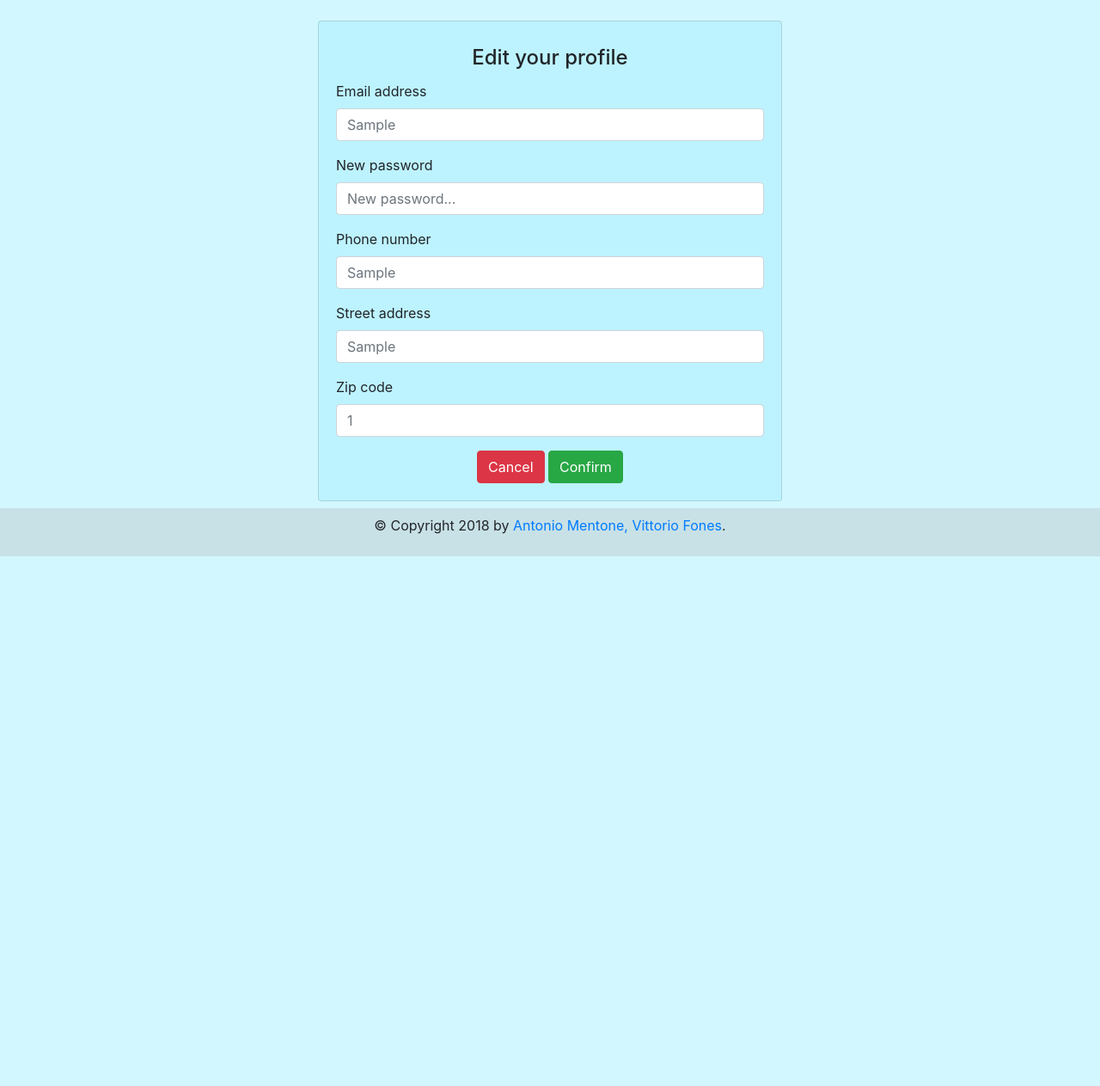
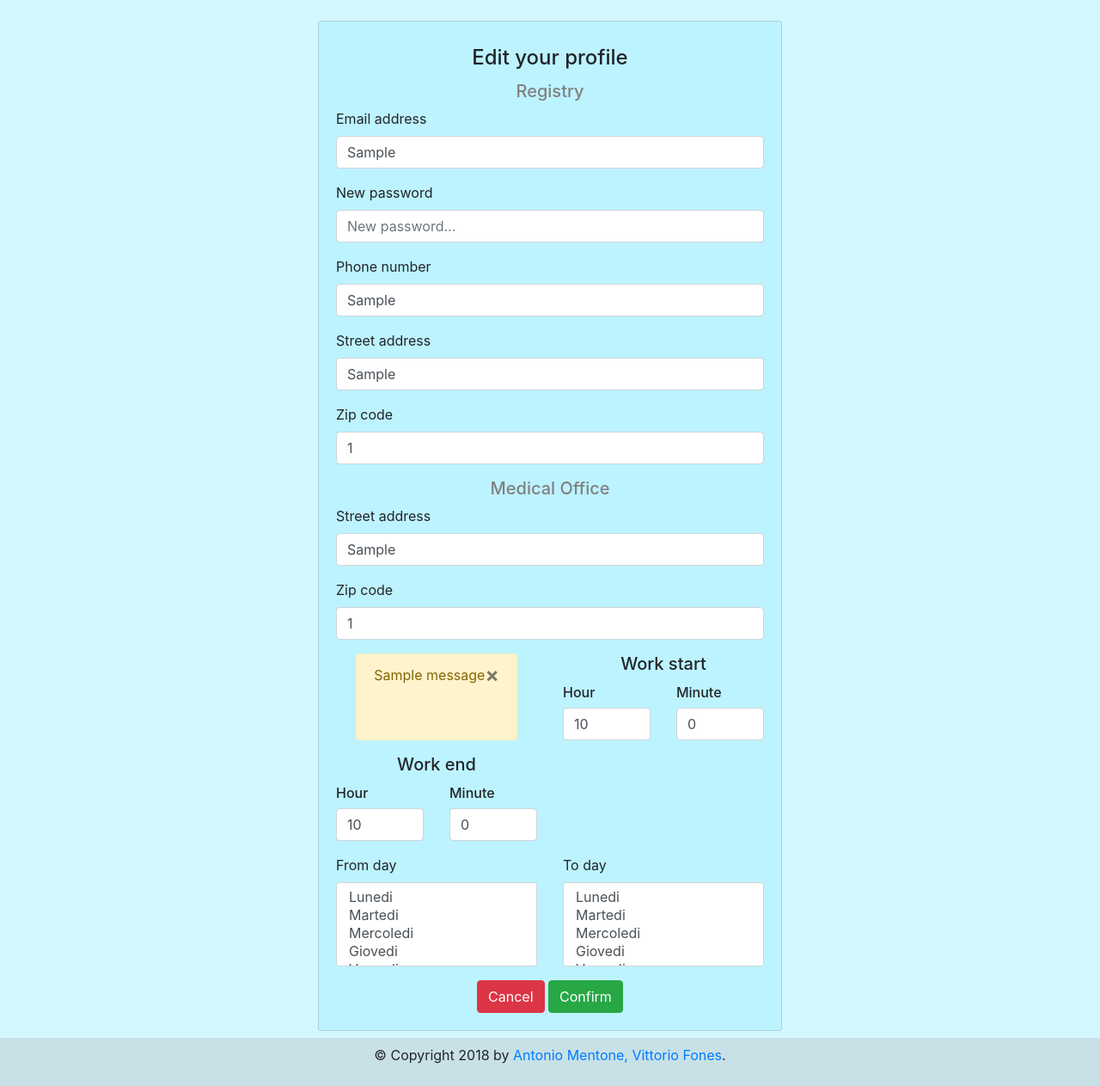
Before and after one commit to itzatom/HealthSystem, a Flask app: a page that uses hs/flask/flaskr/templates/edit.html in a window 1280 px wide. Shown: the part 56-1319 px from the top of the page at 86% size. Before the commit the page ends 703 px from the top, so only its background shows below. Run offline with Flask 2, Linux system fonts and the light colour scheme; a user stored in the database is signed in; tables that the repository leaves empty hold one stand-in row (values such as "Sample post"); one stand-in notice (Sample message) is shown; parts of the project's set-up code (start-up, migrations or seed data) failed here and were passed over; some libraries are stand-ins or nearby versions.

Commit message:
edit doctor profile fixed

```diff
--- a/hs/flask/flaskr/templates/edit.html
+++ b/hs/flask/flaskr/templates/edit.html
@@ -12,11 +12,11 @@
           <div class="card mt-4" style="background-color: rgba(0, 209, 255, 0.1);">
             <div class="card-body">
               <h4 class="card-title text-center mt-2">Edit your profile</h4>
-              <form role="form" action={{ url_for('edit_profile', username = m_username) }} method="post">
-
+              <form role="form" action={{ url_for('edit_profile', username = user.persona.username) }} method="post">
+                <h5 class="text-center" style="color: grey;">Registry</h5>
                 <div class="form-group">
                   <label for="email-form">Email address</label>
-                  <input type="email" name="form-email" class="form-control" id="email-form" placeholder={{ user.email.indirizzo }}>
+                  <input type="email" name="form-email" class="form-control" id="email-form" value={{ user.persona.email.indirizzo }}>
                 </div>
                 <div class="form-group">
                   <label for="pass-form">New password</label>
@@ -24,15 +24,15 @@
                 </div>
                 <div class="form-group">
                   <label for="phonenumb-form">Phone number</label>
-                  <input type="text" name="form-phonenumb" class="form-control" id="phonenumb-form" placeholder={{ user.telefono.numero }}>
+                  <input type="text" name="form-phonenumb" class="form-control" id="phonenumb-form" value={{ user.persona.telefono.numero }}>
                 </div>
                 <div class="form-group">
                   <label for="streetaddr-form">Street address</label>
-                  <input type="text" name="form-street-addr" class="form-control" id="streetaddr-form" placeholder={{ user.indirizzo.strada }}>
+                  <input type="text" name="form-street-addr" class="form-control" id="streetaddr-form"  value="{{ user.persona.indirizzo.strada }}">
                 </div>
                 <div class="form-group">
                   <label for="zipcode-form">Zip code</label>
-                  <input type="number" name="form-zip-code" class="form-control" id="zipcode-form" placeholder={{ user.indirizzo.cap }}>
+                  <input type="number" name="form-zip-code" class="form-control" id="zipcode-form" value={{ user.persona.indirizzo.cap }}>
                 </div>
                 {% block form %}{% endblock %}
               </form>
@@ -41,4 +41,5 @@
       </div>
     </div>
   </div>
+
 {% endblock %}
--- a/hs/flask/flaskr/templates/homepage/doctor.html
+++ b/hs/flask/flaskr/templates/homepage/doctor.html
@@ -21,7 +21,7 @@
               <p class="card-text"><strong>Home address:</strong> {{ doctor.persona.indirizzo.strada}} , {{ doctor.persona.indirizzo.cap}}</p>
               <h6 class="card-subtitle mb-2 text-muted">Medical office</h6>
               <p class="card-text"><strong>Office addess:</strong> {{ doctor.stud_leg.indirizzo.strada}} , {{ doctor.stud_leg.indirizzo.cap}}</p>
-              <p class="card-text"><strong>Work start:</strong> {{ doctor.stud_leg.orario_inizio }} <strong> - Work end:</strong> {{ doctor.stud_leg.orario_fine}}</p>
+              <p class="card-text"><strong>Work start:</strong> {{ doctor.stud_leg.orario_inizio.hour }}:{{ doctor.stud_leg.orario_inizio.minute }} <strong> - Work end:</strong> {{ doctor.stud_leg.orario_fine.hour}}:{{ doctor.stud_leg.orario_fine.minute}}</p>
               <p class="card-text"><strong>From:</strong> {{ doctor.stud_leg.da_giorno | capitalize}} <strong>- To:</strong> {{ doctor.stud_leg.a_giorno | capitalize}}</p>
               <a class="btn btn-primary mt-1" href={{ url_for('edit_profile', username = doctor.persona.username) }} method='GET'>Edit your profile</a>
               <a href={{ url_for('add_patient', m_username = doctor.persona.username) }} method='GET' class="btn btn-success mt-1">Add a patient</a>
--- a/hs/flask/flaskr/templates/homepage/edit_doctor.html
+++ b/hs/flask/flaskr/templates/homepage/edit_doctor.html
@@ -6,9 +6,83 @@
 {% block content %}
   {{ super() }}
 {%endblock%}
+
 {%block form%}
+    <h5 class="text-center" style="color: grey;">Medical Office</h5>
+    <div class="form-group">
+      <label for="waddr-form">Street address</label>
+      <input type="text" name="form-waddr" class="form-control" id="waddr-form" value="{{ user.stud_leg.indirizzo.strada }}">
+    </div>
+    <div class="form-group">
+      <label for="wzipcode-form">Zip code</label>
+      <input type="number" name="form-wzip-code" class="form-control" id="wzipcode-form" value={{ user.stud_leg.indirizzo.cap }}>
+    </div>
+
+    <div class="row">
+      {% for message in get_flashed_messages() %}
+      <div class="alert alert-warning mx-auto">
+        <button type="button" class="close" data-dismiss="alert">
+          &times;</button>
+        {{ message }}
+      </div>
+      {% endfor %}
+      <div class="form-group col-md-6">
+        <h5 for="time-form" class="text-center">Work start</h5>
+        <div class="row">
+          <div class=" col-md-6">
+            <h6 class="mt-1">Hour</h6>
+            <input type="number" name="form-wstart-h" class="form-control" id="time-form" value={{ user.stud_leg.orario_inizio.hour }} placeholder="Hour">
+          </div>
+          <div class="col-md-6">
+            <h6 class="mt-1">Minute</h6>
+            <input type="number" name="form-wstart-m" class="form-control" id="time-form" value={{ user.stud_leg.orario_inizio.minute }} placeholder="Minute">
+          </div>
+        </div>
+      </div>
+
+      <div class="form-group col-md-6">
+        <h5 for="wend-form" class="text-center">Work end</h5>
+        <div class="row">
+          <div class=" col-md-6">
+            <h6 class="mt-1">Hour</h6>
+            <input type="number" name="form-wend-h" class="form-control" id="time-form" value={{ user.stud_leg.orario_fine.hour }}>
+          </div>
+          <div class="col-md-6">
+            <h6 class="mt-1">Minute</h6>
+            <input type="number" name="form-wend-m" class="form-control" id="time-form" value={{ user.stud_leg.orario_fine.minute }}>
+          </div>
+        </div>
+      </div>
+    </div>
+
+    <div class="row">
+      <div class="form-group col-md-6">
+        <label for="fday-form">From day</label>
+        <select name="form-fday" multiple class="form-control" id="fday-form">
+          <option "{%if 'lunedi' == user.stud_leg.da_giorno  %} selected {%endif%}">Lunedi</option>
+          <option "{%if 'martedi' == user.stud_leg.da_giorno %} selected {%endif%}">Martedi</option>
+          <option "{%if 'mercoledi' == user.stud_leg.da_giorno  %} selected {%endif%}">Mercoledi</option>
+          <option "{%if 'giovedi' == user.stud_leg.da_giorno  %} selected {%endif%}">Giovedi</option>
+          <option "{%if 'venerdi' == user.stud_leg.da_giorno  %} selected {%endif%}">Venerdi</option>
+        </select>
+      </div>
+      <div class="form-group col-md-6">
+        <label for="tday-form">To day</label>
+        <select  name="form-tday" multiple class="form-control" id="tday-form" value={{ user.stud_leg.da_giorno }}>
+          <option "{%if 'lunedi' == user.stud_leg.a_giorno  %} selected {%endif%}">Lunedi</option>
+          <option "{%if 'martedi' == user.stud_leg.a_giorno %} selected {%endif%}">Martedi</option>
+          <option "{%if 'mercoledi' == user.stud_leg.a_giorno  %} selected {%endif%}">Mercoledi</option>
+          <option "{%if 'giovedi' == user.stud_leg.a_giorno  %} selected {%endif%}">Giovedi</option>
+          <option "{%if 'venerdi' == user.stud_leg.a_giorno  %} selected {%endif%}">Venerdi</option>
+        </select>
+      </div>
+    </div>
+
+
 <div class="text-center">
-  <a href={{ url_for('doctor', _username = user.username) }} class="btn btn-danger">Cancel</a>
+  <a href={{ url_for('doctor', _username = user.persona.username) }} class="btn btn-danger">Cancel</a>
   <button type="submit" class="btn btn-success">Confirm</button>
 </div>
+
+
 {%endblock%}
--- a/hs/flask/flaskr/views.py
+++ b/hs/flask/flaskr/views.py
@@ -1,11 +1,9 @@
-from flaskr import app, db, os, mongo
-from flaskr import login_manager, mail
+from flaskr import app, db, os, mongo, login_manager, mail
 from flask import url_for, session, redirect, request, render_template, flash
 from flask_login import login_user, login_required, logout_user
 from flask_mail import Message
-from .sql.models import Persona
-from .sql.models import Medico, Paziente, Ricetta, TipoDoc, Documento, Indirizzo, Email, Telefono
-from datetime import date
+from .sql.models import Medico, Paziente, Ricetta, TipoDoc, Documento, Indirizzo, Email, Telefono, Persona, StudLeg
+from datetime import date, time
 
 login_manager.session_protection = 'strong'
 login_manager.login_view = 'login'
@@ -46,14 +44,131 @@ def logout():
 @login_required
 def edit_profile(username):
     persona = Persona.query.filter_by(username=username).first()
+    medico = Medico.query.filter_by(id_medico=persona.id_persona).first()
+
     if request.method == 'GET':
         try:
-            if persona.medico is not None:
-                return render_template('homepage/edit_patient.html', user=persona)
+            if medico is not None:
+                return render_template('homepage/edit_doctor.html', user=medico)
         except:
-            return render_template('homepage/edit_doctor.html', user=persona)
-    pass
-    """ da finire, bisogna aggiungere anche i campi in piú all'interno di edit_medico cioé quelli dello studio medico! """
+            paziente = Paziente.query.filter_by(id_paziente=persona.id_persona).first()
+            if paziente is not None:
+                return render_template('homepage/edit_patient.html', user=paziente)
+
+    if medico is not None:
+        #Check if email has changed
+        if medico.persona.email.indirizzo != request.form['form-email']:
+            email = db.session.query(Email).filter_by(id_email=medico.persona.id_email).first()
+            email.indirizzo = request.form['form-email']
+
+        #Check if password has changed
+        if request.form['form-pass'] is not None:
+            if medico.persona.check_password(request.form['form-pass']):
+                persona.set_password(request.form['form-pass'])
+
+        #Check if phonenumber has changed
+        if medico.persona.telefono.numero != request.form['form-phonenumb']:
+            telefono = db.session.query(Telefono).filter_by(id_telefono=medico.persona.id_telefono).first()
+            telefono.numero = request.form['form-phonenumb']
+
+        #Check if  address has changed
+        if medico.persona.indirizzo.strada != request.form['form-street-addr']:
+            indirizzo = db.session.query(Indirizzo).filter_by(id_indirizzo=medico.persona.id_indirizzo).first()
+            indirizzo.strada = request.form['form-street-addr']
+            if medico.persona.indirizzo.cap != request.form['form-zip-code']:
+                indirizzo.cap = request.form['form-zip-code']
+
+        #Medical office
+        #Check if address has changed
+        if medico.stud_leg.indirizzo.strada != request.form['form-waddr']:
+            indirizzo = db.session.query(Indirizzo).filter_by(id_indirizzo=medico.stud_leg.id_indirizzo).first()
+            indirizzo.strada = request.form['form-waddr']
+            if medico.stud_leg.indirizzo.cap != request.form['form-wzip-code']:
+                indirizzo.cap = request.form['form-wzip-code']
+
+        #Check if work time has changed
+        #Time start
+        if str(medico.stud_leg.orario_inizio.hour) is not str(request.form['form-wstart-h']):
+            stud_leg = StudLeg.query.filter_by(id_studio=medico.id_studio).first()
+            ora = (int(request.form['form-wstart-h']))
+
+            if str(medico.stud_leg.orario_inizio.minute) is not str(request.form['form-wstart-m']):
+                minuto = (int(request.form['form-wstart-m']))
+            stud_leg.orario_inizio = time(hour=ora, minute=minuto)
+
+        #Time end
+        if str(medico.stud_leg.orario_fine.hour) is not str(request.form['form-wend-h']):
+            stud_leg = StudLeg.query.filter_by(id_studio=medico.id_studio).first()
+            ora = (int(request.form['form-wend-h']))
+
+            if str(medico.stud_leg.orario_fine.minute) is not str(request.form['form-wend-m']):
+                minuto = (int(request.form['form-wend-m']))
+            stud_leg.orario_fine = time(hour=ora, minute=minuto)
+
+        if stud_leg.orario_inizio >= stud_leg.orario_fine:
+            flash('Start work time must be less than or equal end work time')
+            return render_template('homepage/edit_doctor.html', user=medico)
+
+        #Check if work day has changed
+        try:
+            read =  str(request.form['form-fday'])
+        except:
+            read = None
+
+        if read is not None:
+            if medico.stud_leg.da_giorno != str(request.form['form-fday']):
+                stud_leg.da_giorno = str(request.form['form-fday'])
+
+        #Check if work day has changed
+        try:
+            read = str(request.form['form-tday'])
+        except:
+            read = None
+
+        if read is not None:
+            if medico.stud_leg.a_giorno != str(request.form['form-tday']):
+                stud_leg.a_giorno = str(request.form['form-tday'])
+
+        try:
+            db.session.commit()
+        except:
+            db.session.rollback()
+
+        return redirect(request.args.get('next') or url_for('doctor', _username=medico.persona.username))
+
+    else:
+        paziente = Paziente.query.filter_by(id_paziente=persona.id_persona).first()
+        if paziente is not None:
+            #Check if email has changed
+            if paziente.persona.email.indirizzo != request.form['form-email']:
+                email = db.session.query(Email).filter_by(id_email=paziente.persona.id_email).first()
+                email.indirizzo = request.form['form-email']
+
+            #Check if password has changed
+            if request.form['form-pass'] is not None:
+                if paziente.persona.check_password(request.form['form-pass']):
+                    persona.set_password(request.form['form-pass'])
+
+
+            #Check if phonenumber has changed
+            if paziente.persona.telefono.numero != request.form['form-phonenumb']:
+                telefono = db.session.query(Telefono).filter_by(id_telefono=paziente.persona.id_telefono).first()
+                telefono.numero = request.form['form-phonenumb']
+
+            #Check if street address has changed
+            #Check if  address has changed
+            if paziente.persona.indirizzo.strada != request.form['form-street-addr']:
+                indirizzo = db.session.query(Indirizzo).filter_by(id_indirizzo=paziente.persona.id_indirizzo).first()
+                indirizzo.strada = request.form['form-street-addr']
+                if paziente.persona.indirizzo.cap != request.form['form-zip-code']:
+                    indirizzo.cap = request.form['form-zip-code']
+
+            try:
+                db.session.commit()
+            except:
+                db.session.rollback()
+
+            return redirect(request.args.get('next') or url_for('patient', _username=paziente.persona.username))
 
 #DOCTOR
 """ Get doctor homepage """
```
